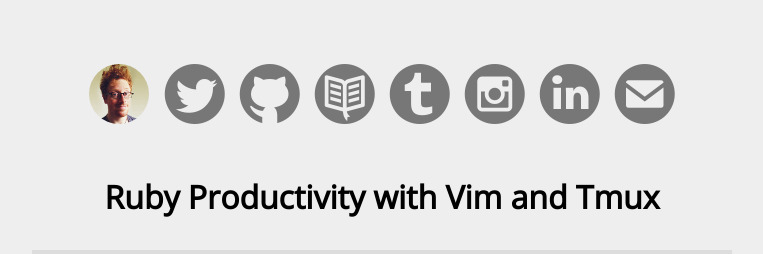
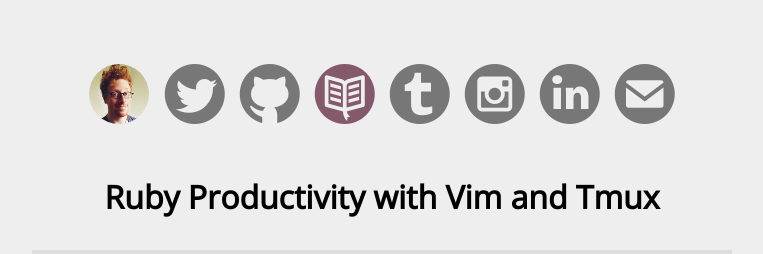
Before and after one commit to chrishunt/chrishunt.github.com, a Jekyll site: the page built from talks/index.html, in a window 1280 px wide. Shown: the top 254 px of the page, without its empty margins (258-1021 px from the left). Built offline with Jekyll 4.4.1, drawn with Linux system fonts in a browser that asks for light colours; nearby versions of some CDN libraries.

```diff
--- a/_layouts/default.html
+++ b/_layouts/default.html
@@ -33,6 +33,7 @@
       </a>
       <a title="talks"
         href="/talks"
+        id="talks"
         class="ss-icon ss-social-circle">
         readmill
       </a>
--- a/_layouts/post.html
+++ b/_layouts/post.html
@@ -6,3 +6,5 @@ layout: default
   <h1>{{ page.title }}</h1>
   {{ content }}
 </article>
+
+<script> $(function() { $("#talks").addClass("current"); }); </script>
--- a/style.css
+++ b/style.css
@@ -29,7 +29,7 @@ a {
   text-decoration: none;
 }
 
-a:hover {
+a:hover, .current {
   color: #84596B;
 }
 
--- a/talks/index.html
+++ b/talks/index.html
@@ -8,3 +8,5 @@ layout: default
     {{ post.content }}
   </article>
 {% endfor %}
+
+<script> $(function() { $("#talks").addClass("current"); }); </script>
```
